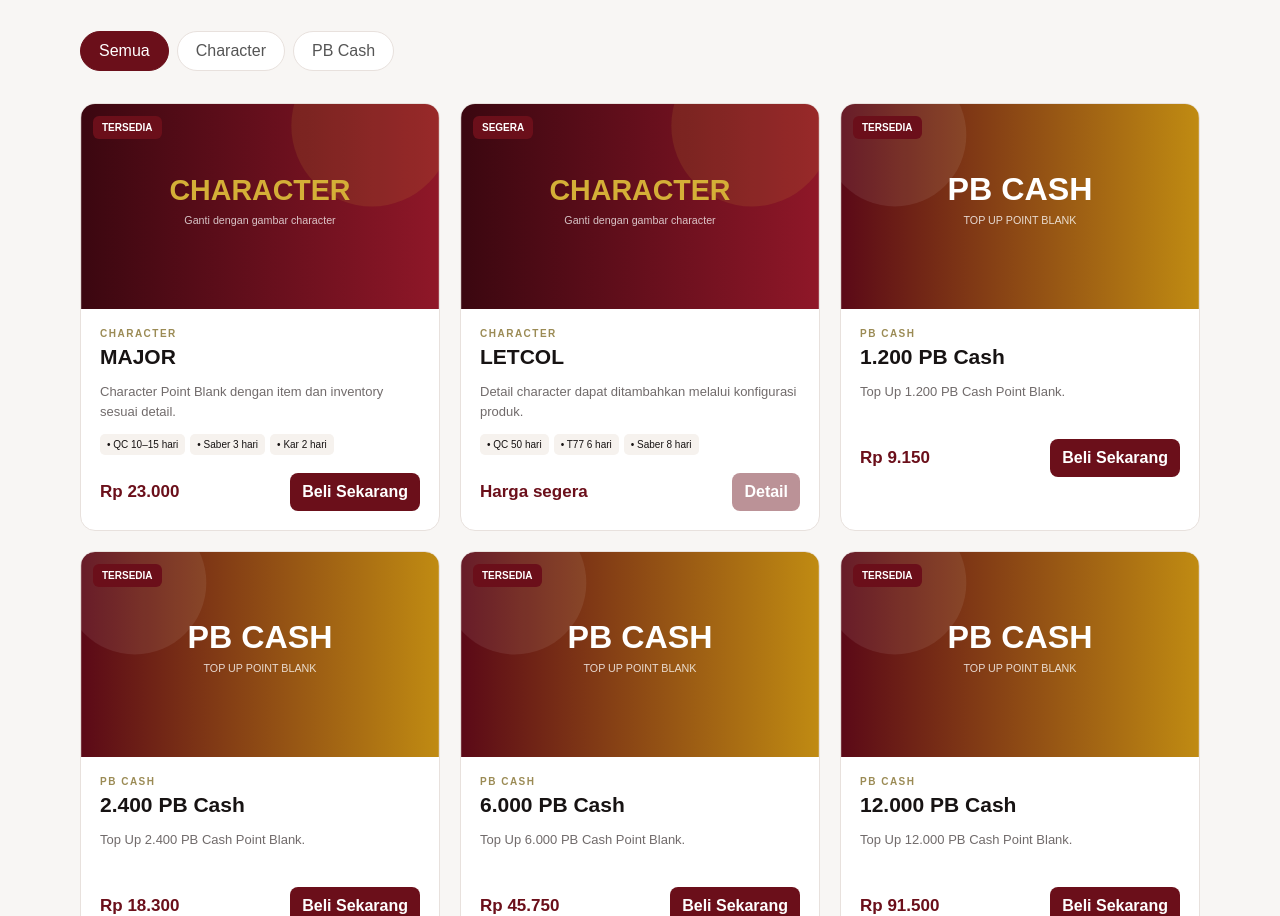
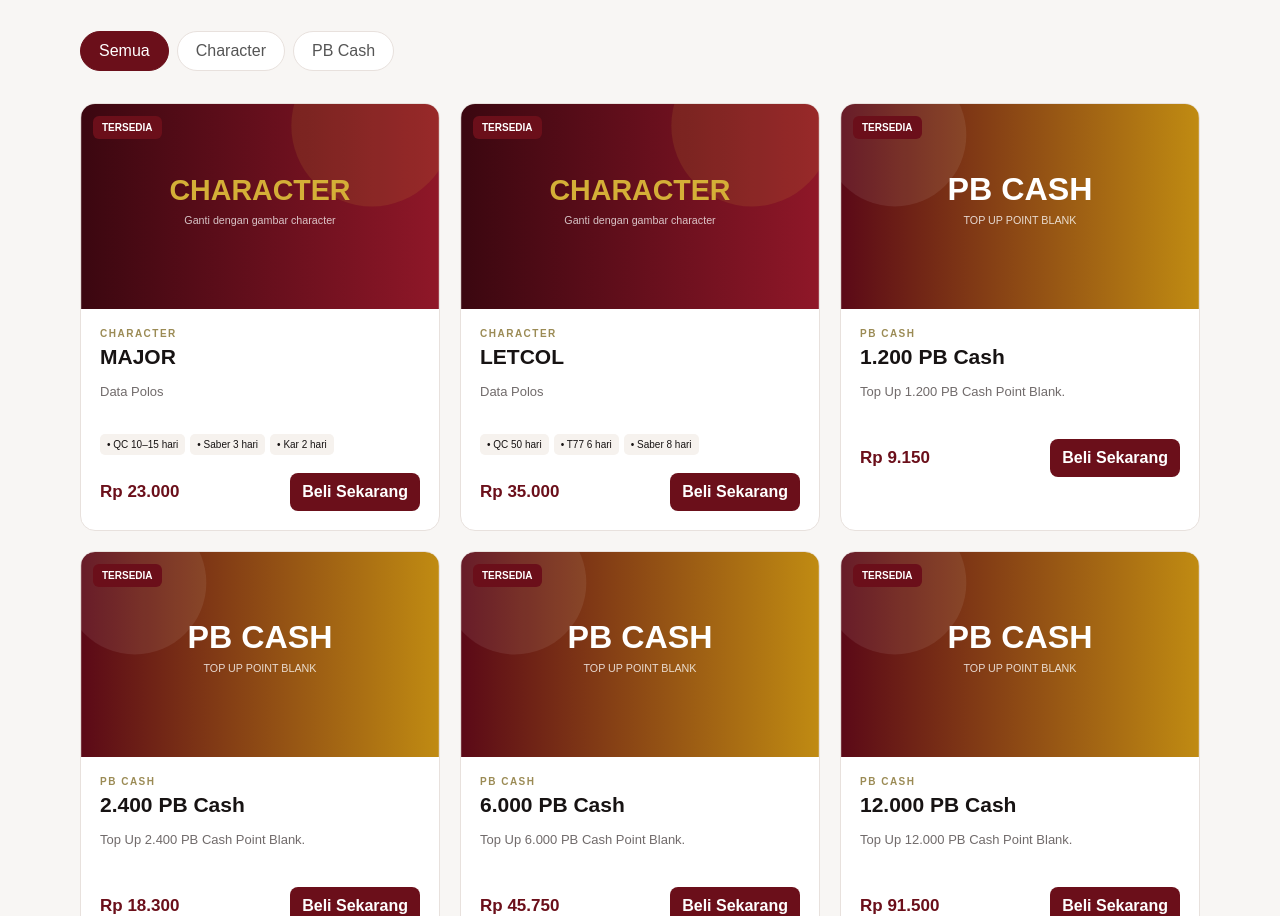
Before and after one commit to misemilant/belichar, a Next.js app: page / in a window 1280 px wide. Shown: the part 971-1887 px from the top of the page. Built offline with nearby package versions, Linux system fonts and the light colour scheme.

Commit message:
Update store.tsx

```diff
--- a/app/store.tsx
+++ b/app/store.tsx
@@ -24,7 +24,7 @@
     category: "character",
     price: 23000,
     image: "/character-placeholder.svg",
-    description: "Character Point Blank dengan item dan inventory sesuai detail.",
+    description: "Data Polos",
     details: ["QC 10–15 hari", "Saber 3 hari", "Kar 2 hari", "Medkit 3–4 hari", "Wig 3–6 hari", "Inventory 167/600"],
     badge: "TERSEDIA"
   },
@@ -32,11 +32,11 @@
     id: "letcol",
     name: "LETCOL",
     category: "character",
-    price: 0,
+    price: 35000,
     image: "/character-placeholder.svg",
-    description: "Detail character dapat ditambahkan melalui konfigurasi produk.",
+    description: "Data Polos",
     details: ["QC 50 hari", "T77 6 hari", "Saber 8 hari", "Kar 15 hari", "Medkit 42 hari", "Idol 34 hari", "Wig 26 hari", "Rappel Tarantula permanent", "Inventory 539/600"],
-    badge: "SEGERA"
+    badge: "TERSEDIA"
   }
 ];
 
```
